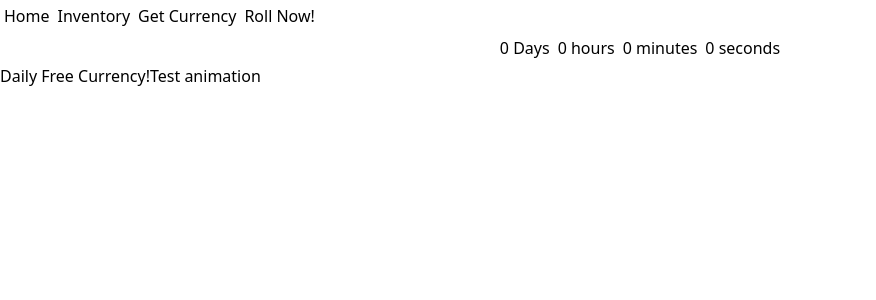
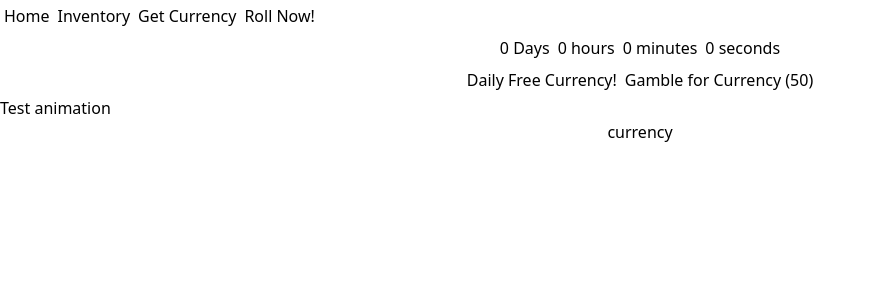
Before and after one commit to susheepls/GachaGear-WIP, a React (Vite) app in the folder frontend/: page /currencyBox in a window 1280 px wide. Shown: the top 300 px of the page, without its empty margins (0-876 px from the left). Built offline with nearby package versions, Linux system fonts and the light colour scheme.

Commit message:
feat: add button where users can spend 50 to open a different box
this one costs currency to open so i got fetch user currency initially.
I changed some code (setting states to null) and got rid of a state because it is no longer needed
since I am fetching currency to begin with.

```diff
--- a/frontend/src/components/CaseOpeningAnimation.tsx
+++ b/frontend/src/components/CaseOpeningAnimation.tsx
@@ -8,7 +8,7 @@ interface Props {
 
 const items = [
     '20 Currency', '20 Currency', '30 Currency', '30 Currency', '50 Currency',
-    '60 Currency', '70 Currency', '70 Currency', '100 Currency', '150 Currency',
+    '60 Currency', '70 Currency', '70 Currency', '50 Currency', '150 Currency',
 ];
 
 const CaseOpeningAnimation: React.FC<Props> = (props) => {
--- a/frontend/src/pages/CurrencyBox.tsx
+++ b/frontend/src/pages/CurrencyBox.tsx
@@ -7,7 +7,7 @@ import * as BoxApi from '../api/boxTime';
 import Timer from '../components/Timer';
 import CaseOpeningAnimation from '../components/CaseOpeningAnimation';
 import * as CurrencyApi from '../api/currency';
-import { CurrencyIncreaseResponse } from '../interface/currencyTypes';
+import { CurrencyDecreaseResponse, CurrencyIncreaseResponse } from '../interface/currencyTypes';
 
 const CurrencyBox = () => {
     const [lastFreeBoxTime, setLastFreeBoxTime] = useState<Date | null>(null);
@@ -15,7 +15,8 @@ const CurrencyBox = () => {
     const [timerComplete, setTimerComplete] = useState<boolean>(false);
     const [isOpeningCase, setIsOpeningCase] = useState<boolean>(false);
     const [winningAmount, setWinningAmount] = useState<string | null>(null);
-    const [newCurrentCurrency, setNewCurrentCurrency] = useState<number | null>(null);
+    const [currency, setCurrency] = useState<number | null>(null);
+    const [errorMessage, setErrorMessage] = useState<string | null>(null);
 
     const token = Cookies.get('token');
     const navigate = useNavigate();
@@ -39,9 +40,13 @@ const CurrencyBox = () => {
 
     //reset winning amount new current currency after rolling is done
     useEffect(() => {
-        setNewCurrentCurrency(null);
         setWinningAmount(null);
     }, [isOpeningCase]);
+
+    //fetch user currency
+    useEffect(() => {
+        fetchUserCurrency();
+    }, [username, isOpeningCase]);
 
     const getUserInfoFromToken = async(navigate: NavigateFunction) => {
         const userInfo: AccountInfoType | null = await getAccountFromToken(navigate);
@@ -76,6 +81,7 @@ const CurrencyBox = () => {
 
     const checkIfCanOpen = () => {
         if(timerComplete) {
+            setErrorMessage(null);
             updateLastFreeBoxTime();
             setIsOpeningCase(true);
         }
@@ -100,23 +106,53 @@ const CurrencyBox = () => {
         if(!winningAmount || !username) return;
         const currencyAmount = Number(winningAmount);
         const winningAmountObj = { increaseAmount: currencyAmount };
-        const accountCurrencyChange: CurrencyIncreaseResponse = await CurrencyApi.increaseAccountCurrency(username, winningAmountObj);
-        setNewCurrentCurrency(accountCurrencyChange.result.currency);
+        const accountCurrencyChange: CurrencyIncreaseResponse= await CurrencyApi.increaseAccountCurrency(username, winningAmountObj);
+        setCurrency(accountCurrencyChange.result.currency);
+    }
+
+    //fetch user currency
+    const fetchUserCurrency = async() => {
+        if(!username) return;
+        const userCurrency = await CurrencyApi.getAccountCurrency(username);
+        if(!userCurrency) return;
+        setCurrency(userCurrency);
+    };
+
+    const openGambleCase = async() => {
+        setErrorMessage(null);
+        if(currency && currency < 50) {
+            setErrorMessage('Not Enough Currency!');
+            return;
+        }
+        if(!username) return;
+        const currencyDecrease: CurrencyDecreaseResponse = await CurrencyApi.decreaseAccountCurrency(username, { decreaseAmount: 50 });
+        setCurrency(currencyDecrease.result.currency);
+        setIsOpeningCase(true);
     }
 
     return (
-        <div>
+        <div className='flex flex-col'>
             <Timer
                 lastOpenTime={lastFreeBoxTime}
                 setTimerComplete={setTimerComplete}
                 timerComplete={timerComplete}
             />
-            <div>
+            <div className='flex justify-center'>
                 <button id='free-daily-box-button' onClick={() => checkIfCanOpen()}
-                    className=' disabled:line-through'
+                    className='disabled:line-through p-1'
                     >
                         Daily Free Currency!
                 </button>
+                <button className='p-1' onClick={() => openGambleCase()}>Gamble for Currency (50)</button>
+            </div>
+            <div>
+                {errorMessage &&
+                    <div>
+                        {errorMessage}
+                    </div>
+                }
+            </div>
+            <div>
                 <button onClick={() => testAnimation()}>Test animation</button>
             </div>
             {isOpeningCase && <CaseOpeningAnimation setWinningAmount={setWinningAmount} setIsOpeningCase={setIsOpeningCase} />}
@@ -127,12 +163,8 @@ const CurrencyBox = () => {
                     </div>
                 }
             </div>
-            <div>
-                {isOpeningCase && newCurrentCurrency &&
-                    <div>
-                        you now have {newCurrentCurrency}
-                    </div>
-                }
+            <div className='text-center'>
+                {currency} currency
             </div>
         </div>
     )
```
